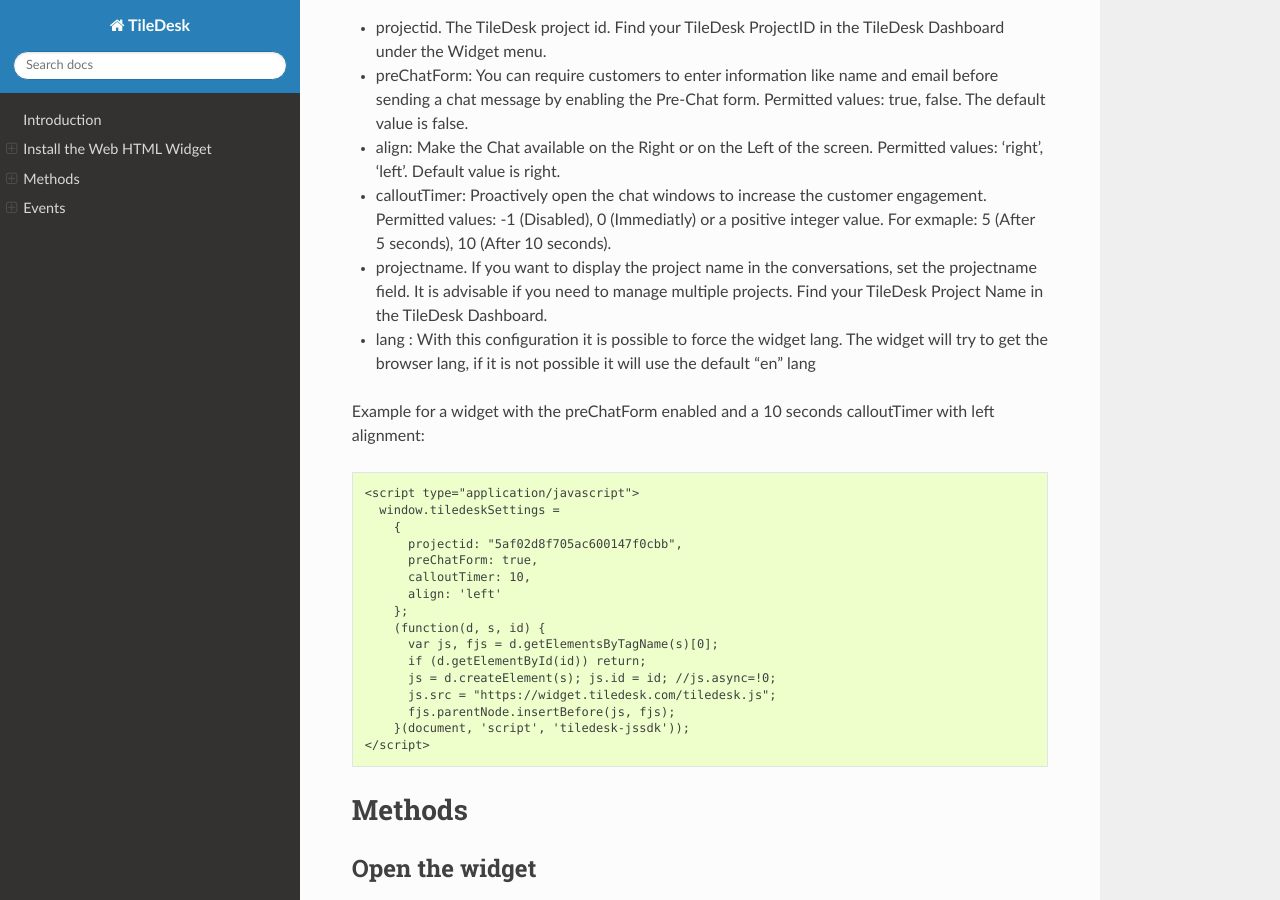
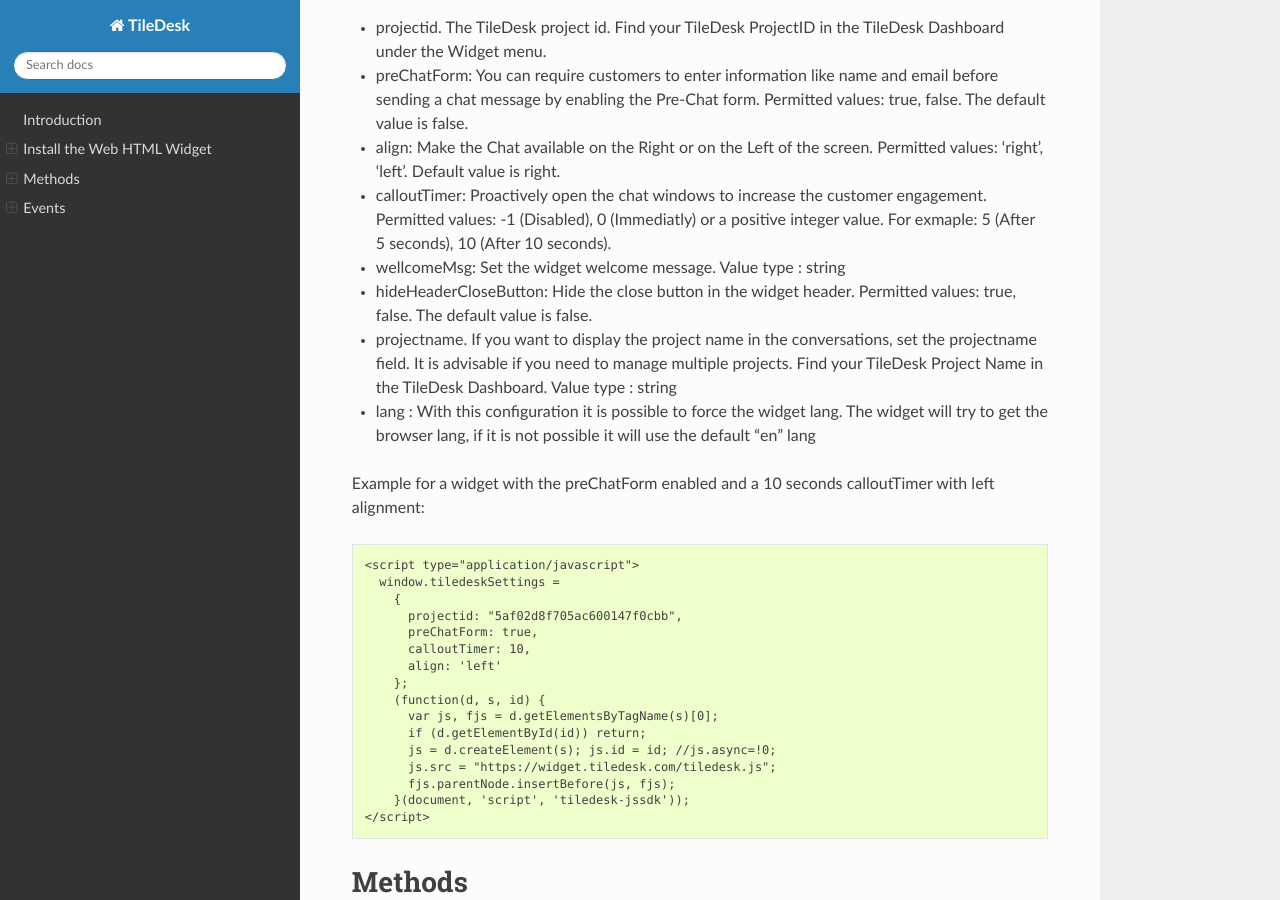
Before and after one commit to NavpreetSamra/tiledesk-docs, a Sphinx documentation site: the page built from docs/websdk.md, in a window 1280 px wide and 900 px high, scrolled down 1141 px. Built offline with Sphinx 7.4.7 and the Read the Docs theme 2.0.0, drawn with Linux system fonts in a browser that asks for light colours.

Commit message:
Update websdk.md

```diff
--- a/docs/websdk.md
+++ b/docs/websdk.md
@@ -41,7 +41,11 @@
 
 * calloutTimer: Proactively open the chat windows to increase the customer engagement. Permitted values: -1 (Disabled), 0 (Immediatly) or a positive integer value. For exmaple: 5 (After 5 seconds),  10 (After 10 seconds).
 
-* projectname. If you want to display the project name in the conversations, set the projectname field. It is advisable if you need to manage multiple projects. Find your TileDesk Project Name in the TileDesk Dashboard.
+* wellcomeMsg: Set the widget welcome message. Value type : string
+
+* hideHeaderCloseButton: Hide the close button in the widget header. Permitted values: true, false. The default value is false.
+
+* projectname. If you want to display the project name in the conversations, set the projectname field. It is advisable if you need to manage multiple projects. Find your TileDesk Project Name in the TileDesk Dashboard. Value type : string
 
 * lang : With this configuration it is possible to force the widget lang. The widget will try to get the browser lang, if it is not possible it will use the default "en" lang
 
```
